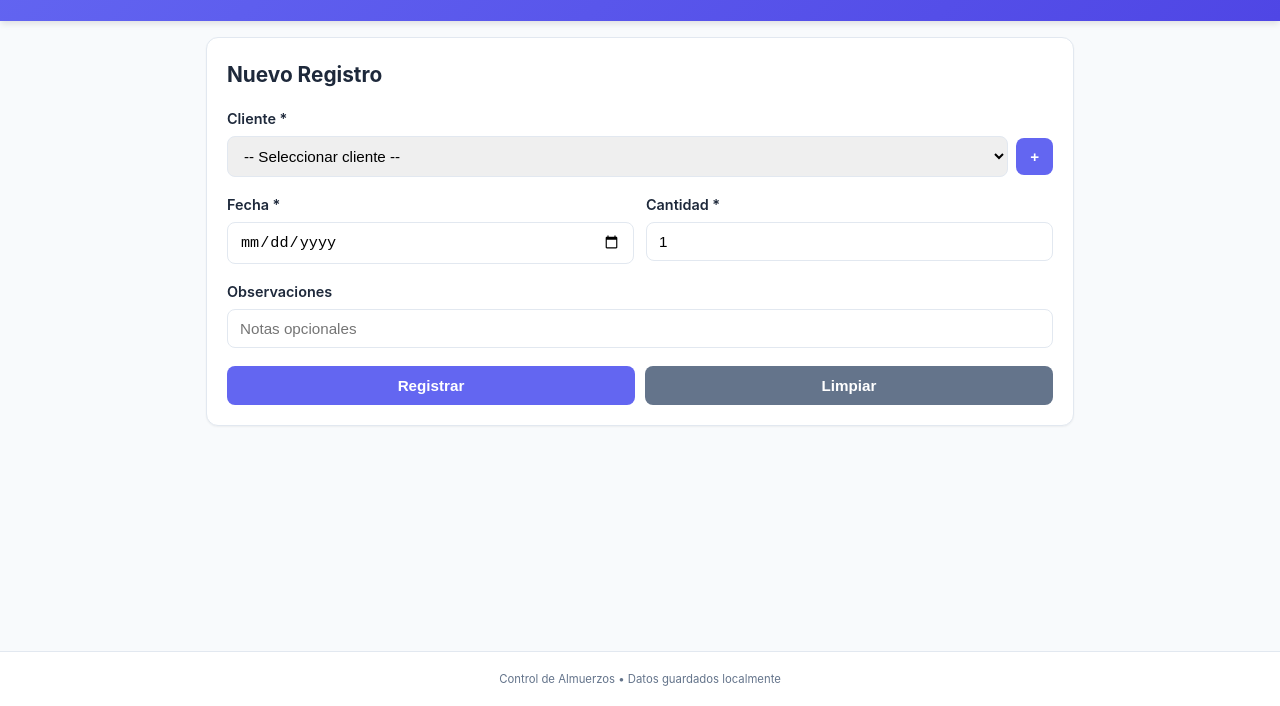
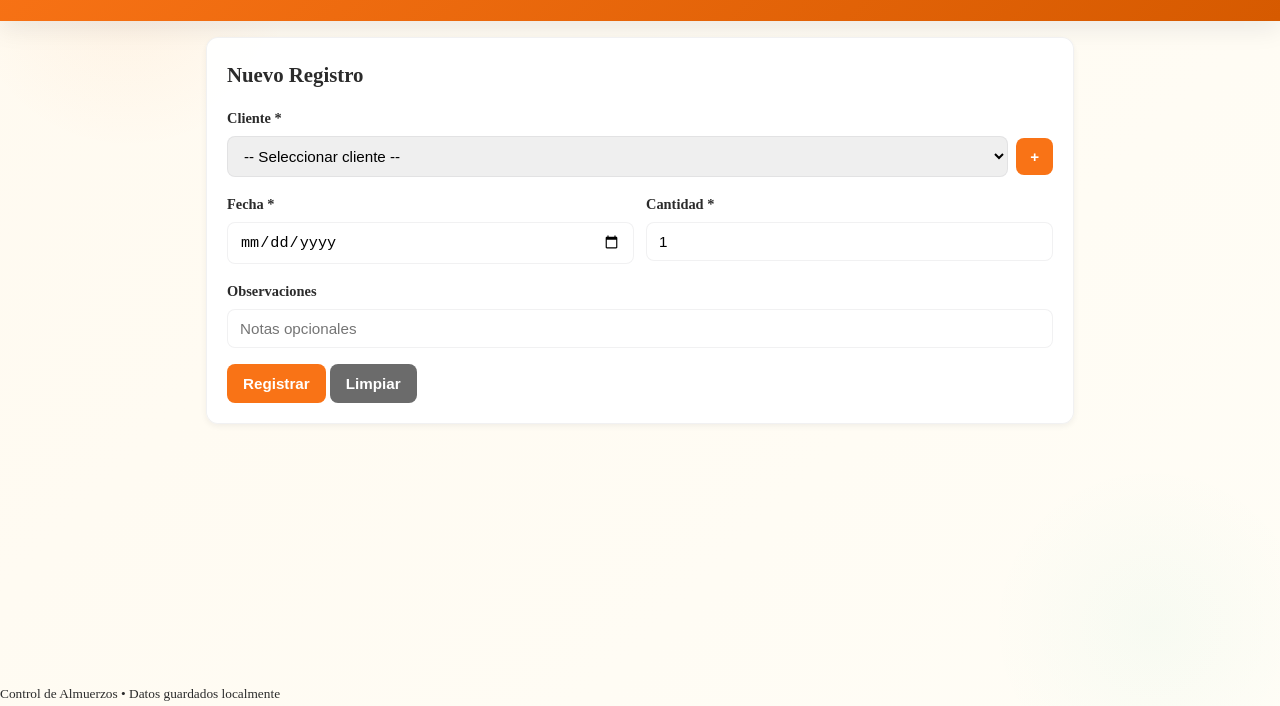
Before and after one commit to LuosOf/Almuerzos, a website: page index.html in a window 1280 px wide. Shown: the part 94-800 px from the top of the page. Drawn offline with nearby package versions, Linux system fonts and the light colour scheme; some packages are replaced by stand-ins of ours; a script that the page names is missing.

Commit message:
style: add lunch-themed background and adjust colors for harmony

```diff
--- a/styles.css
+++ b/styles.css
@@ -1,18 +1,19 @@
 /* styles.css - Diseño moderno, responsive y limpio */
 
 :root {
-  --primary: #6366f1;
-  --primary-dark: #4f46e5;
+  /* Warm lunch-themed palette */
+  --primary: #f97316; /* warm orange */
+  --primary-dark: #d65a00; /* deeper orange */
   --success: #10b981;
   --warning: #f59e0b;
   --danger: #ef4444;
-  --bg: #f8fafc;
-  --card: #ffffff;
-  --text-primary: #1e293b;
-  --text-secondary: #64748b;
-  --border: #e2e8f0;
-  --shadow-sm: 0 1px 2px 0 rgba(0, 0, 0, 0.05);
-  --shadow-md: 0 4px 6px -1px rgba(0, 0, 0, 0.1);
+  --bg: #fffaf0; /* soft cream */
+  --card: rgba(255,255,255,0.94); /* slightly translucent to show background */
+  --text-primary: #2b2b2b;
+  --text-secondary: #6b6b6b;
+  --border: rgba(16,24,40,0.06);
+  --shadow-sm: 0 2px 6px rgba(16,24,40,0.06);
+  --shadow-md: 0 8px 24px rgba(16,24,40,0.08);
 }
 
 * {
@@ -21,13 +22,14 @@
   box-sizing: border-box;
 }
 
-html, body {
-  height: 100%;
-}
-
 body {
-  font-family: -apple-system, BlinkMacSystemFont, 'Segoe UI', Roboto, 'Helvetica Neue', Arial, sans-serif;
+  /* Subtle lunch-themed background: warm cream gradient with soft spots */
   background-color: var(--bg);
+  background-image:
+    radial-gradient(circle at 10% 10%, rgba(249,115,22,0.06), transparent 12%),
+    radial-gradient(circle at 90% 90%, rgba(16,185,129,0.03), transparent 12%),
+    linear-gradient(135deg, #fffaf0 0%, #fffdf6 100%);
+  background-attachment: fixed;
   color: var(--text-primary);
   line-height: 1.6;
 }
@@ -38,7 +40,6 @@ body {
   min-height: 100vh;
 }
 
-/* Header */
 .app-header {
   background: linear-gradient(135deg, var(--primary) 0%, var(--primary-dark) 100%);
   color: white;
@@ -100,6 +101,7 @@ body {
   position: fixed;
   inset: 0;
   background: rgba(0,0,0,0.35);
+    backdrop-filter: blur(6px);
   opacity: 0; pointer-events: none; transition: opacity 200ms ease; z-index:50;
 }
 
@@ -180,7 +182,7 @@ input[type="search"]:focus,
 select:focus {
   outline: none;
   border-color: var(--primary);
-  box-shadow: 0 0 0 3px rgba(99, 102, 241, 0.1);
+  box-shadow: 0 0 0 3px rgba(249,115,22,0.12);
 }
 
 /* Cliente Select */
@@ -254,12 +256,12 @@ select:focus {
 .btn-tertiary {
   background: var(--bg);
   color: var(--text-secondary);
-  border: 1px solid var(--border);
-}
+    background: rgba(0,0,0,0.06);
+    color: var(--text-primary);
 
 .btn-tertiary:hover {
   background: #f1f5f9;
-}
+    background: rgba(0,0,0,0.09);
 
 .btn-whatsapp {
   background: #25d366;
@@ -349,8 +351,8 @@ select:focus {
 }
 
 .meal-item:hover {
-  background: #f1f5f9;
-  border-color: var(--primary);
+  background: #fff7ed;
+  border-color: var(--primary-dark);
 }
 
 .meal-info {
```
